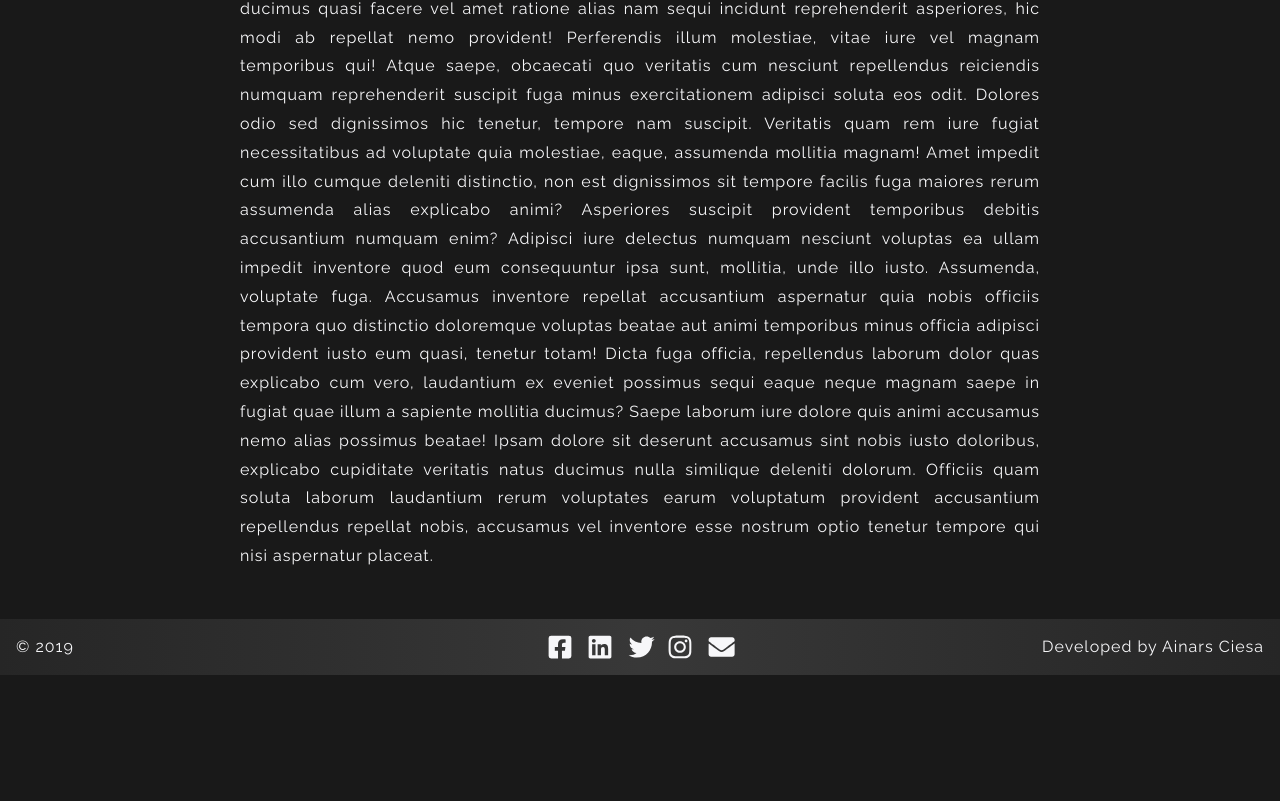
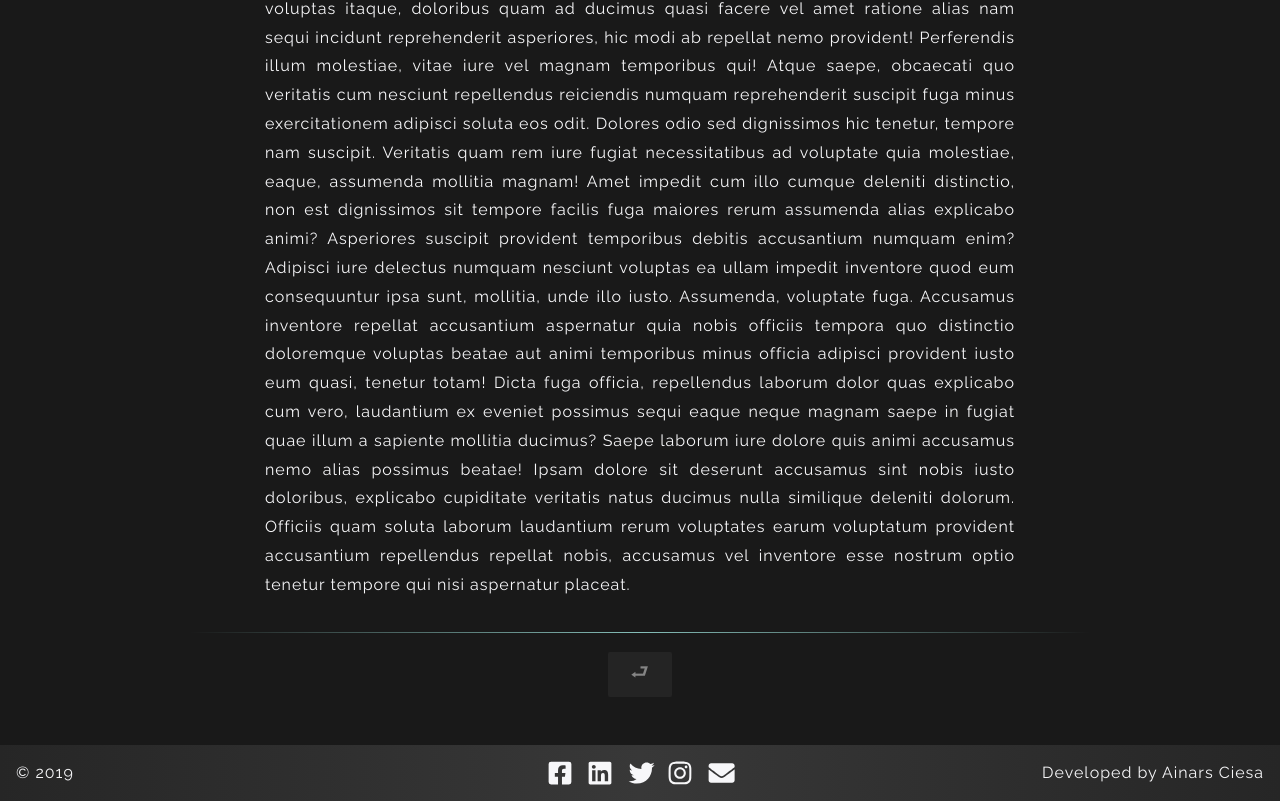
Before and after one commit to ainarsc/bakpaking.com_webapp, a Gatsby site: page /blog/some-amazing-post-title-ai in a window 1280 px wide. Shown: the part 719-1520 px from the top of the page. Before the commit the page ends 1394 px from the top, so only its background shows below. Built offline with nearby package versions, Linux system fonts and the light colour scheme; Gatsby itself is replaced by a stand-in of ours.

Commit message:
Add back func in posts pages, adjust margins

```diff
--- a/gatsby-config.js
+++ b/gatsby-config.js
@@ -84,9 +84,5 @@ module.exports = {
     },
     `gatsby-plugin-offline`,
     `gatsby-plugin-netlify`,
-    // gatsby-config.js
-    // this (optional) plugin enables Progressive Web App + Offline functionality
-    // To learn more, visit: https://gatsby.dev/offline
-    // `gatsby-plugin-offline`,
   ],
 }
--- a/src/components/elements/Article.js
+++ b/src/components/elements/Article.js
@@ -2,8 +2,8 @@ import styled from "styled-components"
 
 const Article = styled.article`
   width: 90%;
-  max-width: 800px;
-  margin: 2rem auto 0;
+  max-width: 750px;
+  margin: 2rem auto 2rem;
   text-align: left;
   line-height: 1.5rem;
   @media only screen and (${({ theme }) => theme.mobileL}) {
--- /dev/null
+++ b/src/components/elements/BackButton.js
@@ -0,0 +1,27 @@
+import React from "react"
+import styled from "styled-components"
+
+const Container = styled.button`
+  margin-top: 1.2rem;
+  display: flex;
+  font-size: 1.3rem;
+  width: 4rem;
+  padding: 5px;
+  color: ${({ theme }) => theme.secondaryLighter};
+  border: none;
+  border-radius: 2px;
+  text-justify: center;
+  background-color: #242424;
+  justify-content: center;
+  cursor: pointer;
+  :hover {
+    color: #14a76c;
+    transition: 0.25s;
+  }
+`
+
+const BackButton = () => {
+  return <Container onClick={() => window.history.back()}>&#11152;</Container>
+}
+
+export default BackButton
--- a/src/templates/post.js
+++ b/src/templates/post.js
@@ -4,6 +4,8 @@ import Article from "../components/elements/Article"
 import { graphql } from "gatsby"
 import Layout from "../components/layout"
 import SEO from "../components/seo"
+import BackButton from "../components/elements/BackButton"
+import FancyLine from "../components/elements/FancyLine"
 
 const Post = ({ data }) => {
   let { markdownRemark } = data
@@ -29,6 +31,8 @@ const Post = ({ data }) => {
           {frontmatter.title}
         </Header>
         <Article dangerouslySetInnerHTML={{ __html: html }} />
+        <FancyLine />
+        <BackButton />
       </Layout>
     </>
   )
```
